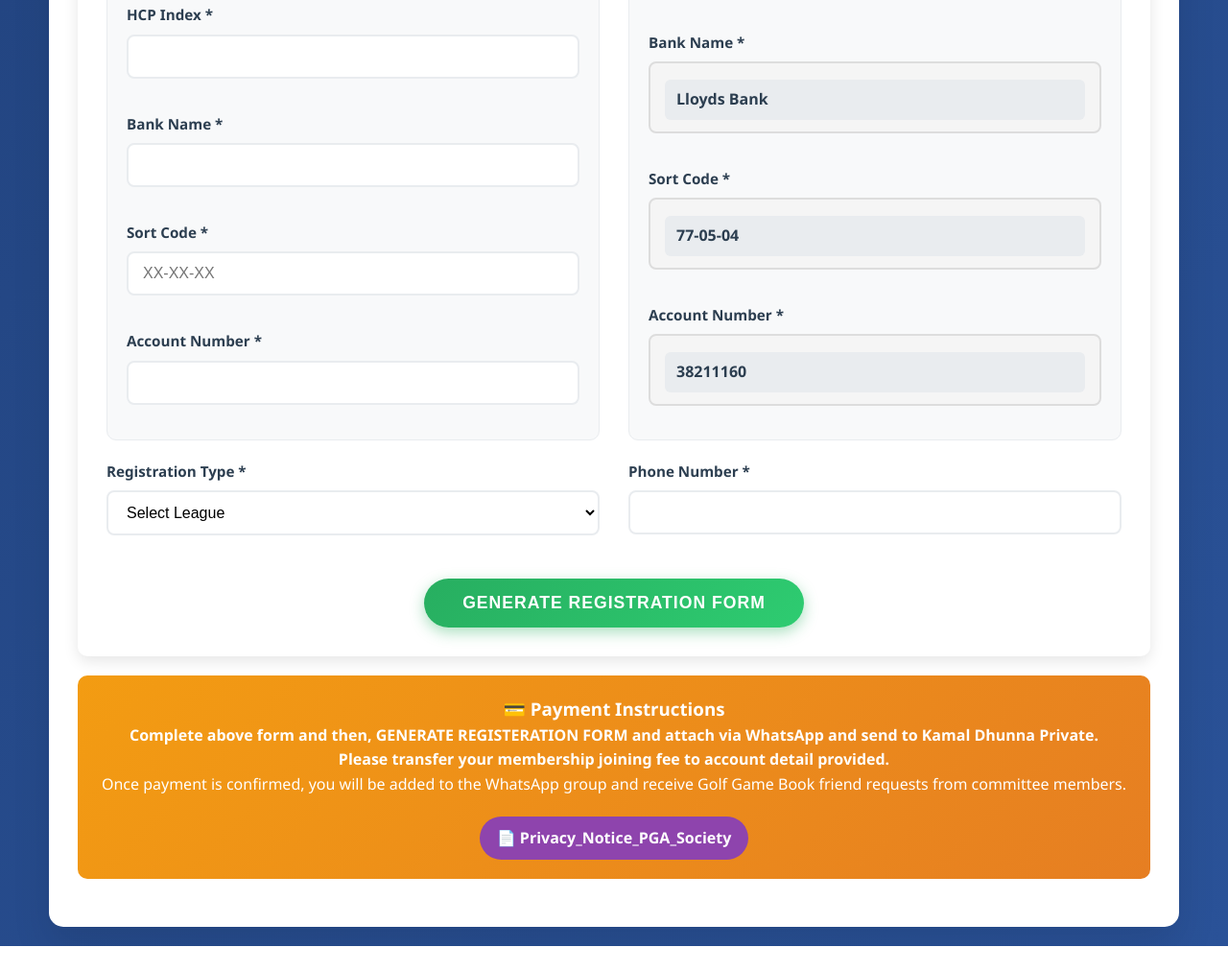
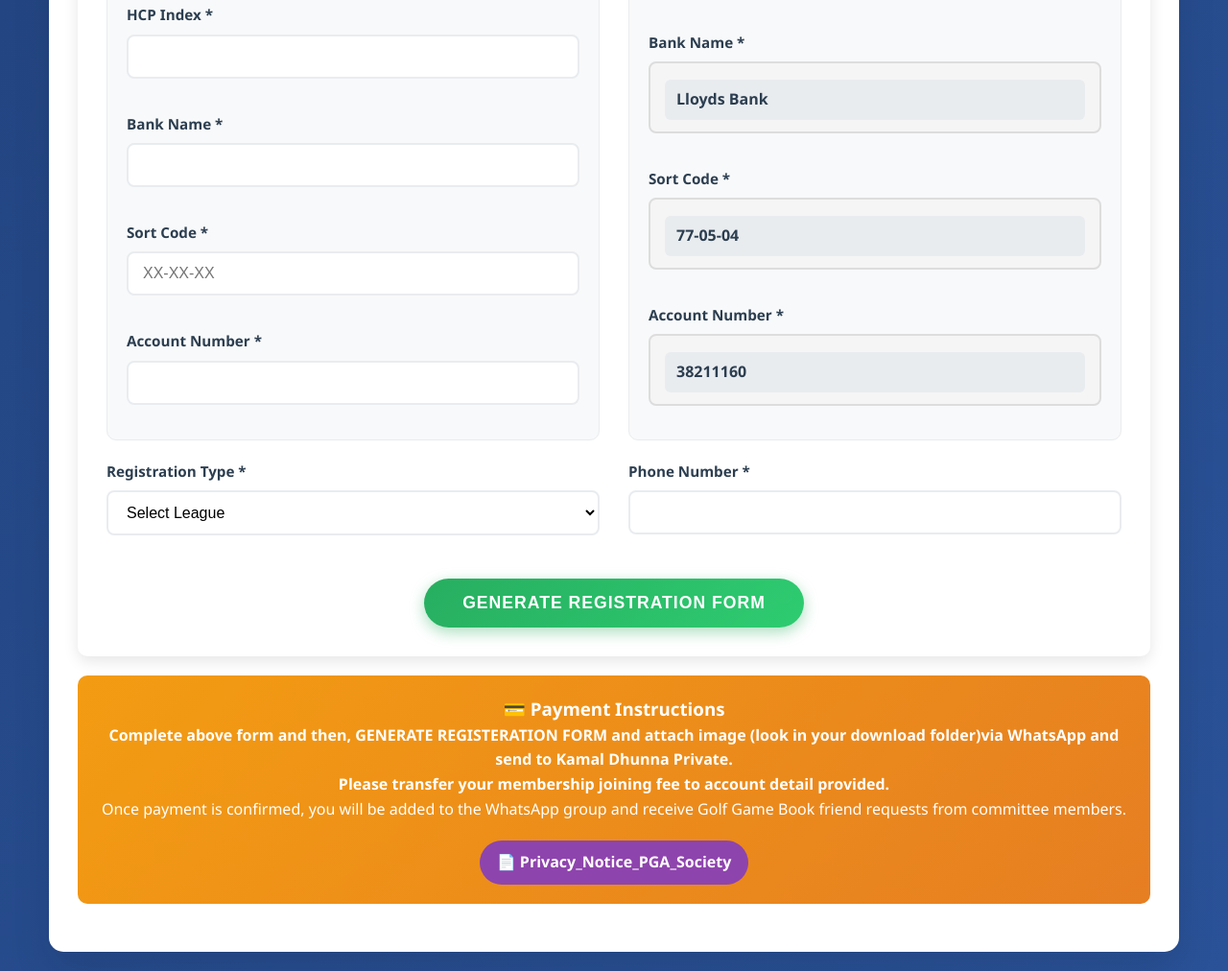
Before and after one commit to PGALGC/RegistrationFormPrivacyInfo, a plain HTML site: page index.html in a window 1280 px wide. Shown: the part 1637-2649 px from the top of the page at 96% size. Before the commit the page ends 2623 px from the top, so only its background shows below. Drawn offline with Linux system fonts and the light colour scheme.

Commit message:
index.html

```diff
--- a/index.html
+++ b/index.html
@@ -661,7 +661,7 @@
 
             <div class="payment-info">
                 <h3>💳 Payment Instructions</h3>
-                <p><strong>Complete above form and then, GENERATE REGISTERATION FORM and attach via WhatsApp and send to Kamal Dhunna Private.</strong></p>
+                <p><strong>Complete above form and then, GENERATE REGISTERATION FORM and attach image (look in your download folder)via WhatsApp and send to Kamal Dhunna Private.</strong></p>
                 <p><strong>Please transfer your membership joining fee to account detail provided.</strong></p>
                 <p>Once payment is confirmed, you will be added to the WhatsApp group and receive Golf Game Book friend requests from committee members.</p>
                 <a id="privacyNoticeLink" class="privacy-link">📄 Privacy_Notice_PGA_Society</a>
@@ -946,4 +946,5 @@
         });
     </script>
 </body>
+
 </html>
```
